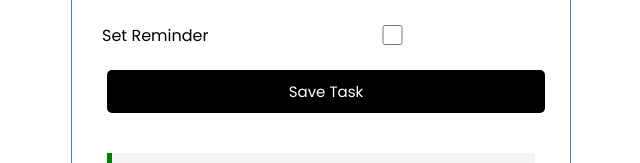
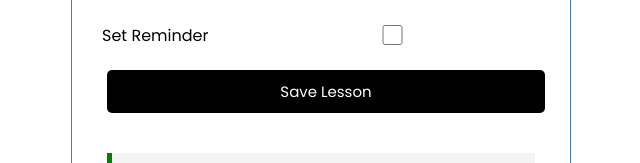
Before and after one commit to BrianScotty/ALX-Tuition-Log, a React (Create React App) app in the folder tuition-log/: page / in a window 1280 px wide. Both pictures are taken after a click on the button "Add Lesson". Shown: the part 304-467 px from the top of the page, without its empty margins (319-959 px from the left). Built offline with nearby package versions, Linux system fonts and the light colour scheme; data requests are answered from the project's data file.

Commit message:
improvements

```diff
--- a/tuition-log/db.json
+++ b/tuition-log/db.json
@@ -7,10 +7,10 @@
       "reminder": true
     },
     {
-      "id": "b39b",
+      "id": "77e5",
       "text": "Katleho Physics Grade 9",
       "day": "Tuesdays @ 5pm",
-      "reminder": true
+      "reminder": false
     }
   ]
 }
--- a/tuition-log/src/components/AddLesson.js
+++ b/tuition-log/src/components/AddLesson.js
@@ -50,7 +50,7 @@ const AddLesson = ({ onAdd }) => {
                 />
             </div>
 
-            <input type='submit' value='Save Task' className='btn btn-block' />
+            <input type='submit' value='Save Lesson' className='btn btn-block' />
         </form>
     )
 }
```
